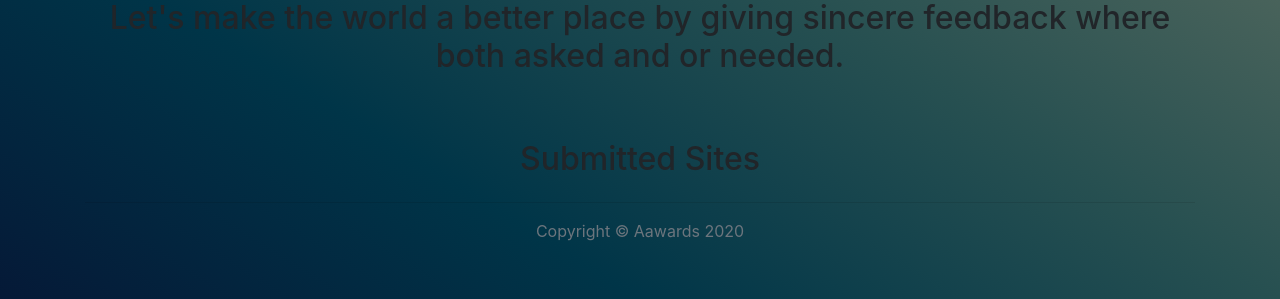
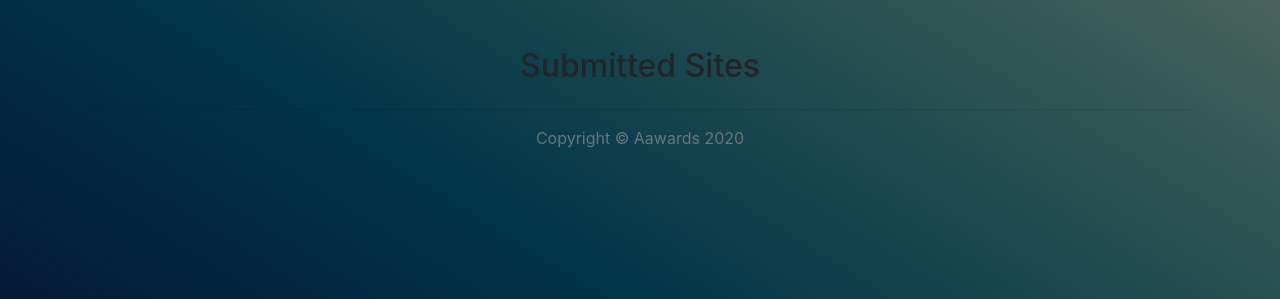
Before and after one commit to Murathe/awards, a Django app: page / in a window 1280 px wide. Shown: the part 557-856 px from the top of the page. Run offline with Django 3.2, Linux system fonts and the light colour scheme; data that the repository does not hold is empty; some libraries are stand-ins or nearby versions.

Commit message:
Cler gutter

```diff
--- a/award/templates/index.html
+++ b/award/templates/index.html
@@ -24,14 +24,6 @@
         </div>
     </header>
     <div class="container">
-        <div class="row align-items-center">
-            <div class="col-12 text-center">
-                <h2>Let's make the world a better place by giving sincere feedback where both asked and or needed.</h2>
-                <p></p>
-            </div>
-        </div>
-    </div>
-    <div class="container">
         <h2 class="text-center mt-5">Submitted Sites</h2>
         <div class="row">
             {% for project in projects %}
```
